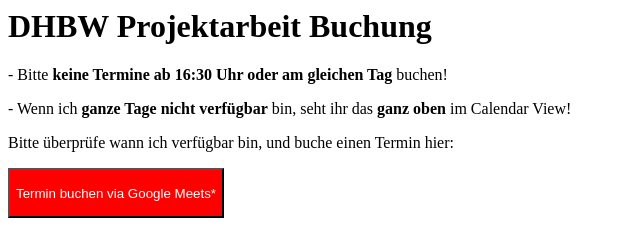
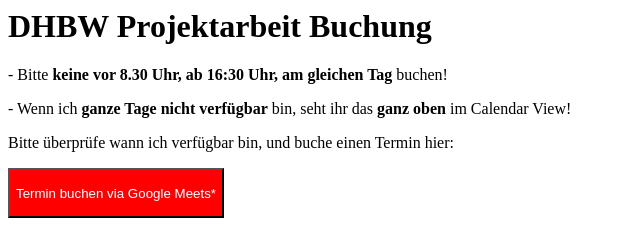
Before and after one commit to losandos/losandos.github.io, a plain HTML site: page index.html in a window 1280 px wide. Shown: the top 231 px of the page, 0-640 px from the left. Drawn offline with Linux system fonts and the light colour scheme.

Commit message:
Update index.html

```diff
--- a/index.html
+++ b/index.html
@@ -32,7 +32,7 @@ position: absolute; top:0; left: 0; width: 100%; height: 100%;
 <body>
 <h1>DHBW Projektarbeit Buchung</h1>
 <p>
-- Bitte <b>keine Termine ab 16:30 Uhr oder am gleichen Tag</b> buchen!
+- Bitte <b>keine vor 8.30 Uhr, ab 16:30 Uhr, am gleichen Tag</b> buchen!
 <p>
 - Wenn ich <b>ganze Tage nicht verfügbar</b> bin, seht ihr das <b>ganz oben</b> im Calendar View!
 <p>
```
